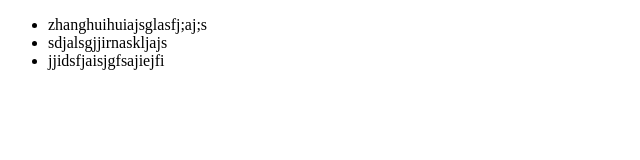
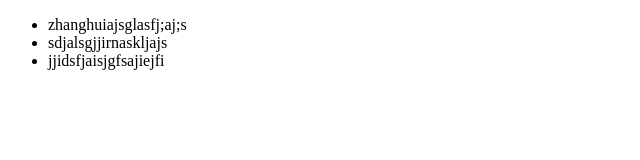
Before and after one commit to TTenders/demo, a plain HTML site: page index.html in a window 1280 px wide. Shown: the full height of the page, 0-640 px from the left. Drawn offline with Linux system fonts and the light colour scheme.

Commit message:
Update index.html

```diff
--- a/index.html
+++ b/index.html
@@ -6,7 +6,7 @@
 </head>
 <body>
 	<ul>
-		<li>zhanghuihuiajsglasfj;aj;s</li>
+		<li>zhanghuiajsglasfj;aj;s</li>
 		<li>sdjalsgjjirnaskljajs</li>
 		<li>jjidsfjaisjgfsajiejfi</li>
 	</ul>
```
